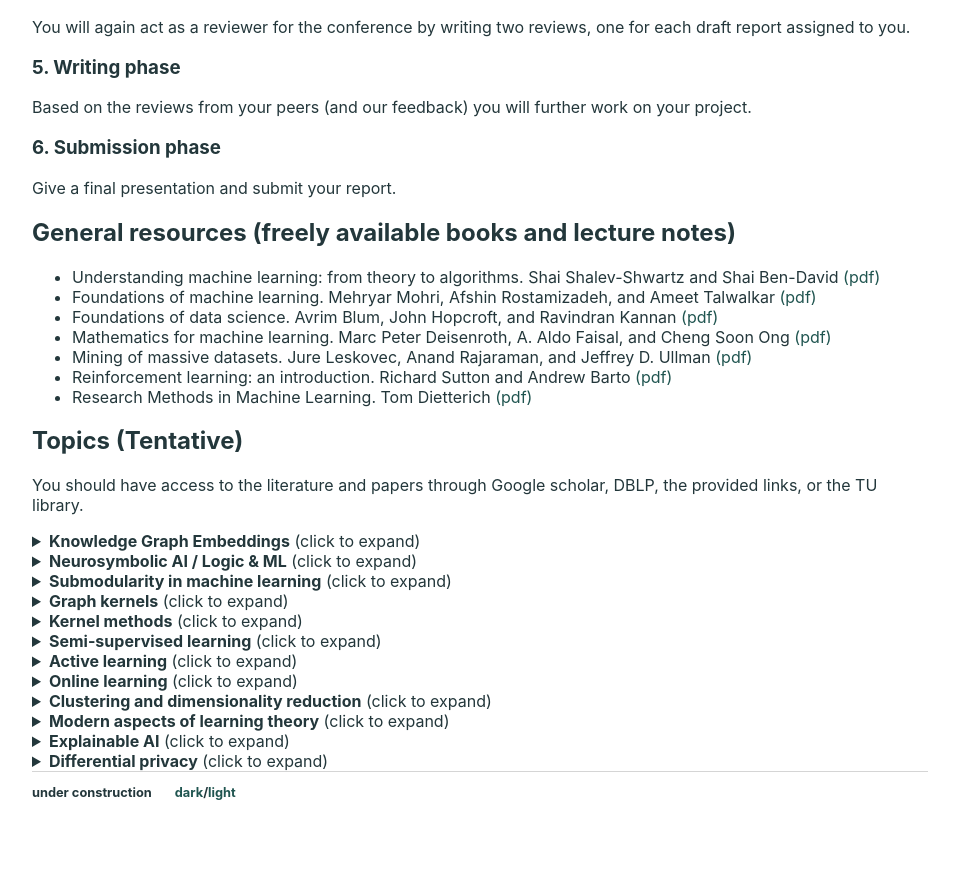
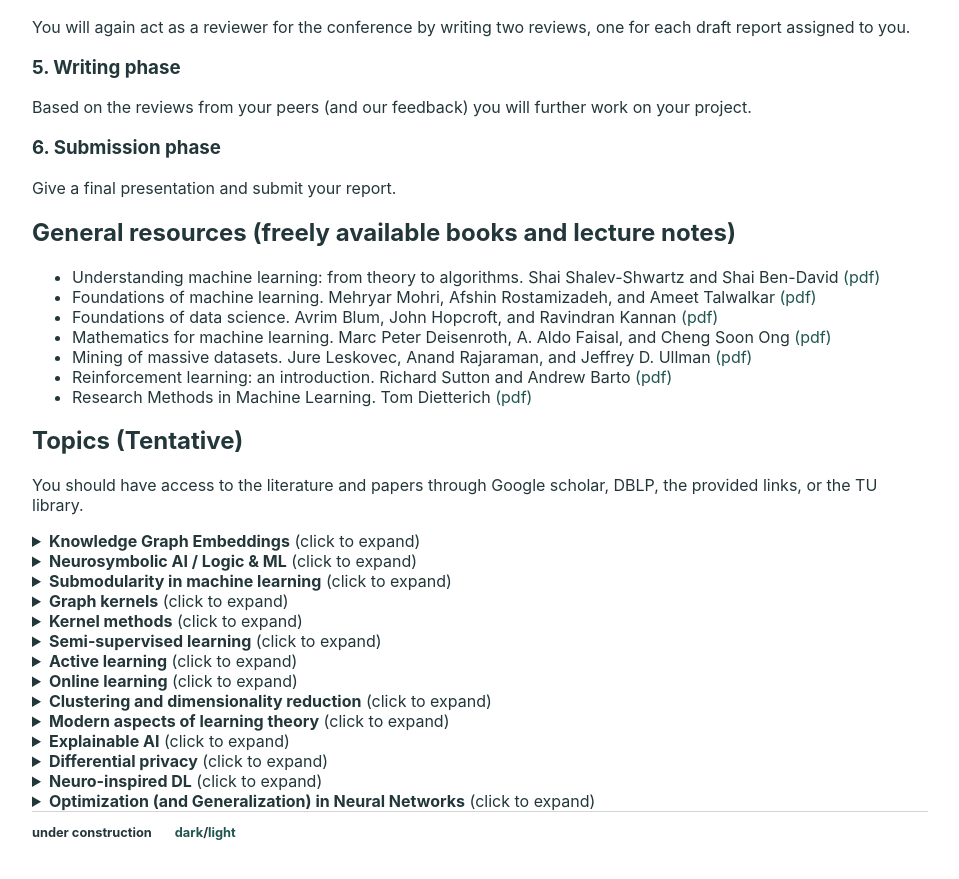
Before and after one commit to ml-tuw/ml-tuw.github.io, a Jekyll site: the page built from teaching/sose22/seminar_msc.md, in a window 1280 px wide and 900 px high, scrolled down 1354 px. Shown: the top 879 px of the window, without its empty margins (160-1119 px from the left). Built offline with Jekyll 4.4.1, drawn with Linux system fonts in a browser that asks for light colours.

Commit message:
Updated ongoing theses, added msc topics

```diff
--- a/teaching/sose22/seminar_msc.md
+++ b/teaching/sose22/seminar_msc.md
@@ -259,6 +259,7 @@ You should have access to the literature and papers through Google scholar, DBLP
 <li>tight bounds (Bousquet, et al., "Proper learning, Helly number, and an optimal SVM bound" COLT 2020)</li>
 <li>universal learning (Bousquet, et al., "A theory of universal learning" STOC 2021)</li>
 <li>sample compression schemes (Moran, et al., "Sample compression schemes for VC classes" Journal of the ACM 2016).</li>
+<li>generalization bounds for deep neural networks (G.K. Dziugaite, D.M. Roy, "Computing Nonvacuous Generalization Bounds for Deep (Stochastic) Neural Networks with Many More Parameters than Training Data", 2017)</li>
 </ul>
 </details>
 
@@ -293,3 +294,40 @@ You should have access to the literature and papers through Google scholar, DBLP
 </ul>
 
 </details>
+
+<details>
+  <summary><b>Neuro-inspired DL</b> (click to expand)</summary>
+<p>Overview:</p>
+<ul>
+  <li>Spike-timing dependent plasticity <a href="http://www.scholarpedia.org/article/Spike-timing_dependent_plasticity">(link)</a></li>
+</ul>
+<p>Papers and projects:</p>
+<ul>
+  <li>Spiking neural networks:</li>
+  <ul>
+    <li>B. Confavreux, F. Zenke, E.J. Agnes, T. Lillicrap, T.P. Vogels. "A meta-learning approach to (re)discover plasticity rules that carve a desired function into a neural network", 2020</li>
+    <li>F. Zenke, S. Ganguli. "Superspike: Supervised learning in multilayer spiking neural networks", 2018</li>
+  </ul>
+  <li>Feedback alignment:</li>
+  <ul>
+    <li>M. Refinetti et al. "Align, then memorise: the dynamics of learning with feedback alignment", 2021</li>
+    <li>J.M. Murray: "Local online learning in recurrent networks with random feedback", 2019</li>
+  </ul>
+</ul>
+
+</details>
+
+<details>
+  <summary><b>Optimization (and Generalization) in Neural Networks</b> (click to expand)</summary>
+<p>Overview:</p>
+<ul>
+  <li>A. Globerson: How SGD Can Succeed Despite Non-Convexity and Over-Parameterization <a href="https://simons.berkeley.edu/sites/default/files/docs/9983/simonsjune18.pdf">(slides)</a></li>
+</ul>
+<p>Papers and projects:</p>
+<ul>
+  <li>A. Brutzkus et al: "SGD Learns Over-parameterized Networks that Provably Generalize on Linearly Separable Data", 2017</li>
+  <li>Choose one or more papers listed on page 14 in the above mentioned <a href="https://simons.berkeley.edu/sites/default/files/docs/9983/simonsjune18.pdf">slides</a> :)</li>
+  <li>A. Shevchenko, M. Mondelli. "Landscape Connectivity and Dropout Stability of SGD Solutions for Over-parameterized Neural Networks", 2020</li>
+  <li>H. Petzka et al. "Relative Flatness and Generalization", 2021</li>
+</ul>
+</details>
```
Also changed, not shown: teaching/index.md (+2 -1 lines).
